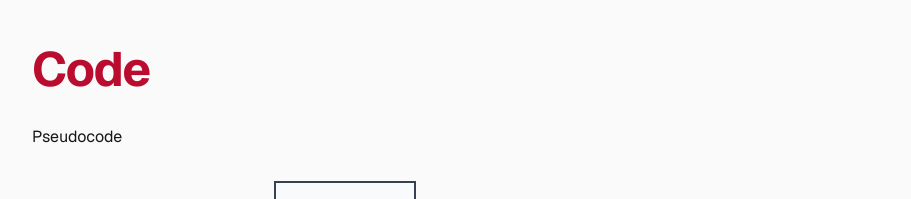
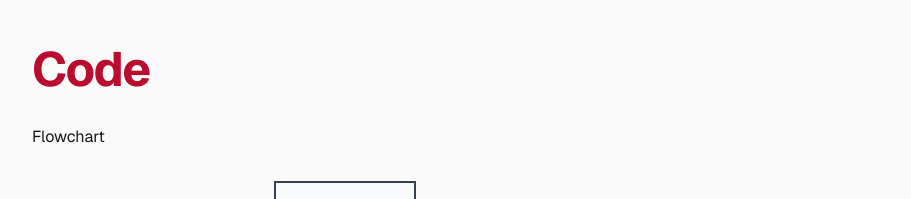
Before and after one commit to pepealania/image-processing-project-tutorial-deep-learning-happy-not-happy-classification, a Next.js app: page /image-processing-project-tutorial-deep-learning-happy-not-happy-classification/ in a window 1280 px wide. Shown: the part 3540-3739 px from the top of the page, without its empty margins (184-1095 px from the left). Built offline with nearby package versions, Linux system fonts and the light colour scheme.

Commit message:
flowchart

```diff
--- a/src/app/page.tsx
+++ b/src/app/page.tsx
@@ -233,7 +233,7 @@ Overall, the dataset preparation pipeline transforms the original RAVDESS video
             <h2 className="mb-8 text-5xl font-bold tracking-tight text-[#BA0C2F]">
               Code
             </h2>
-            <h3>Pseudocode</h3>
+            <h3>Flowchart</h3>
             <DataFlowChart />
             <h3>Code</h3>
             <BinaryClassificationAnimation />
```
